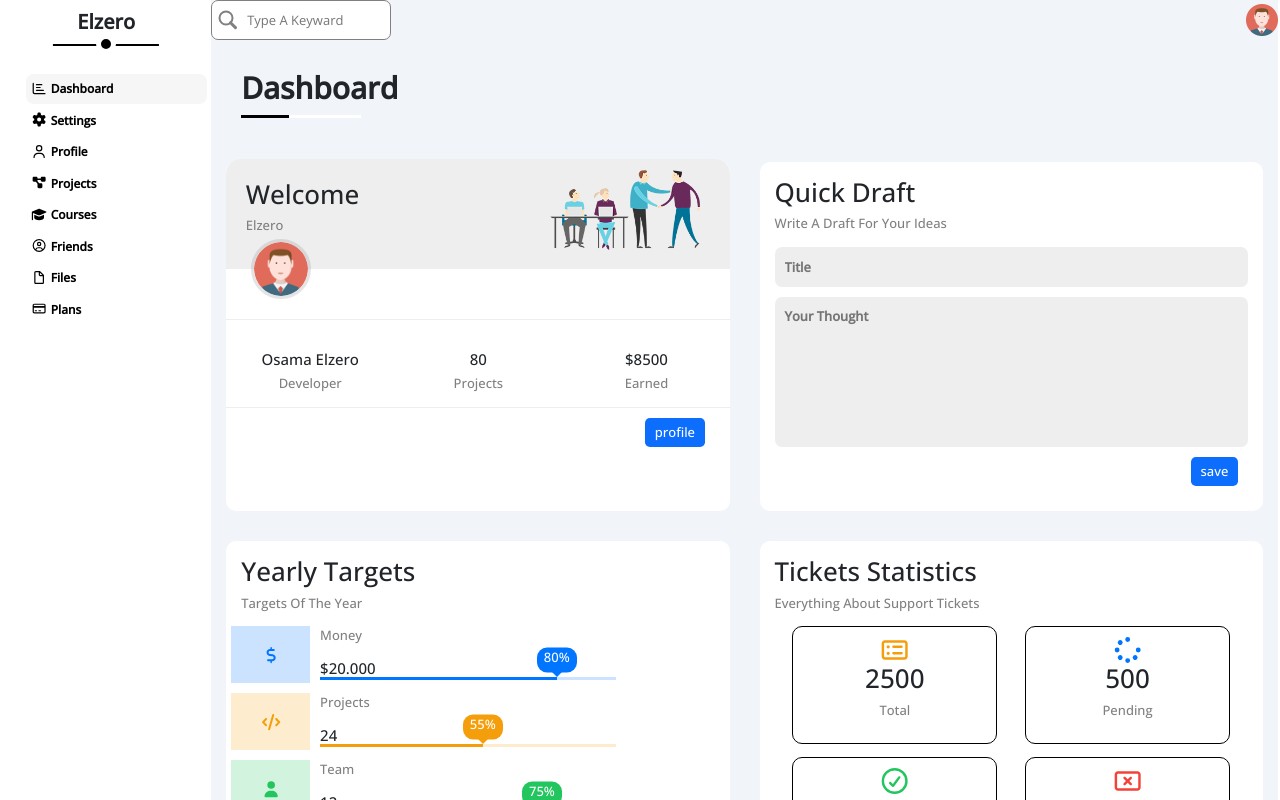
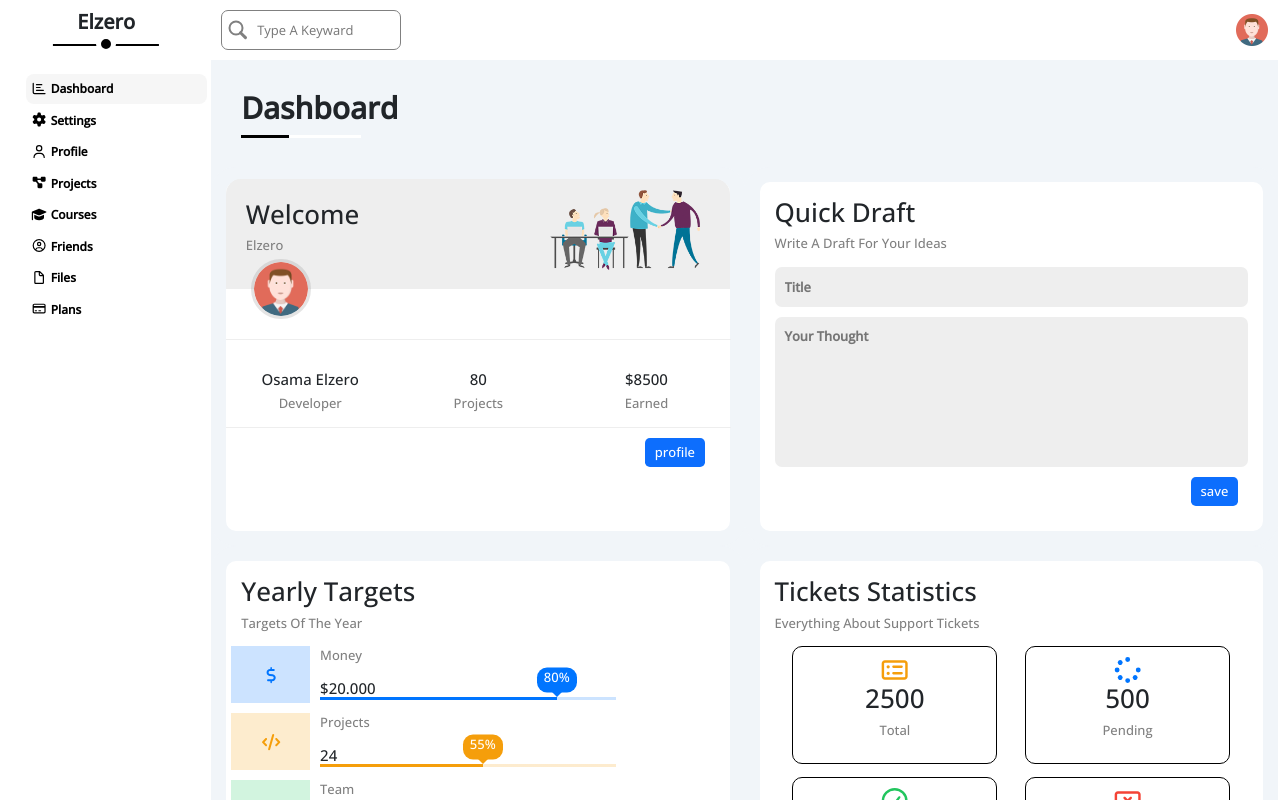
Before and after one commit to ahmedrayan587/Dashboard, a plain HTML site: page index.html in a window 1280 px wide. Drawn offline with nearby package versions, Linux system fonts and the light colour scheme.

Commit message:
Update style.css

```diff
--- a/css/style.css
+++ b/css/style.css
@@ -115,6 +115,10 @@ a:hover{
     background-color: white!important;
     padding: 10px!important;
 
+}
+header{
+    background: white;
+    padding: 10px;
 }
 .head-input{
     position: relative;
```
